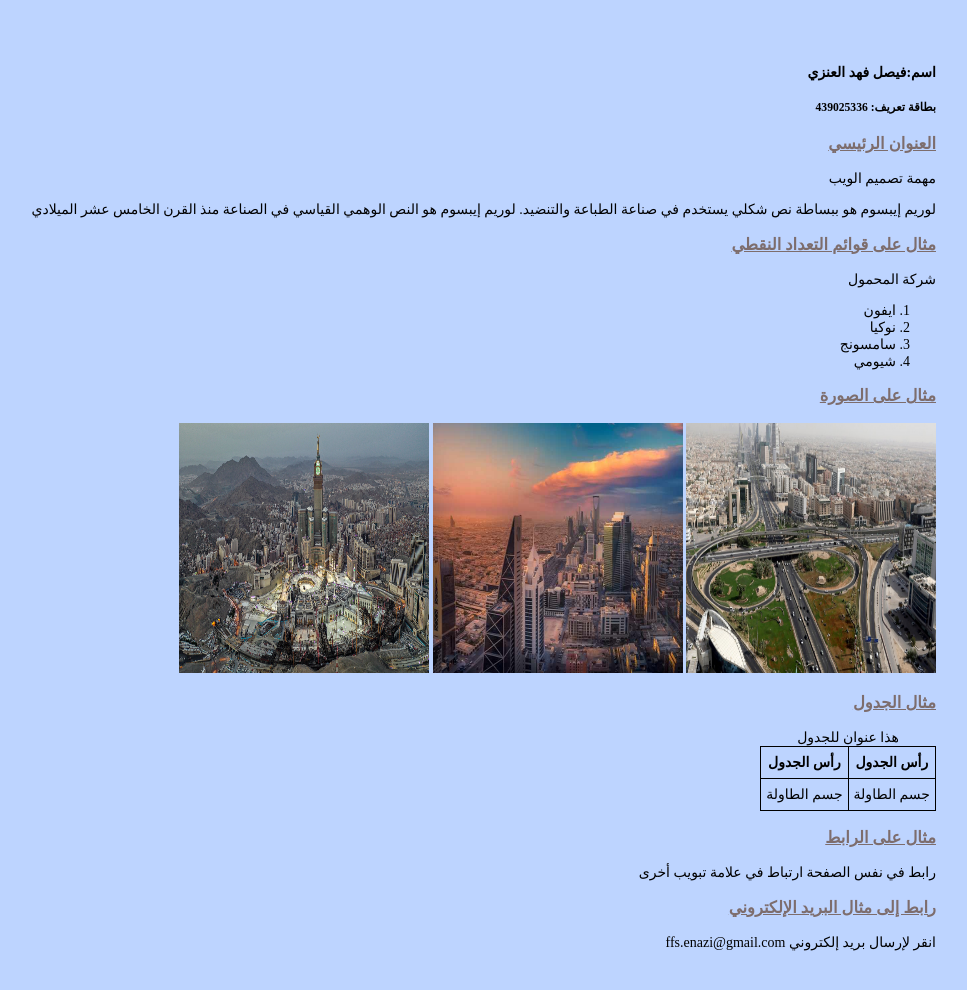
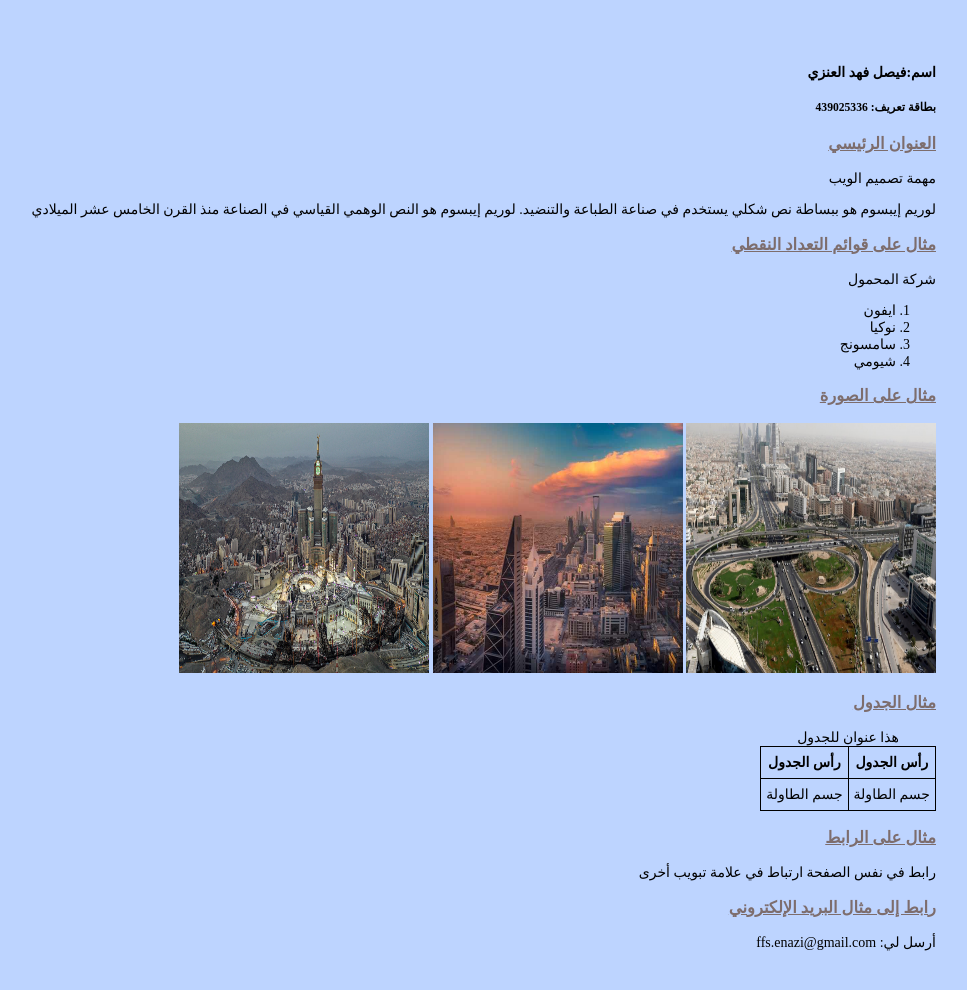
Before and after one commit to mdalenazi/college-project, a plain HTML site: page index.html in a window 1280 px wide. Shown: the whole page, without its empty margins (289-1256 px from the left). Drawn offline with Linux system fonts and the light colour scheme.

Commit message:
modify mail me link

```diff
--- a/index.html
+++ b/index.html
@@ -66,7 +66,7 @@
 
         <!--link to email example-->
         <h3>رابط إلى مثال البريد الإلكتروني</h3>
-        <a href="mailto:ffs.enazi@gmail.com">انقر لإرسال بريد إلكتروني ffs.enazi@gmail.com</a>
+        <a href="mailto:ffs.enazi@gmail.com">أرسل لي: ffs.enazi@gmail.com</a>
     </div>
 </body>
 </html>
```
